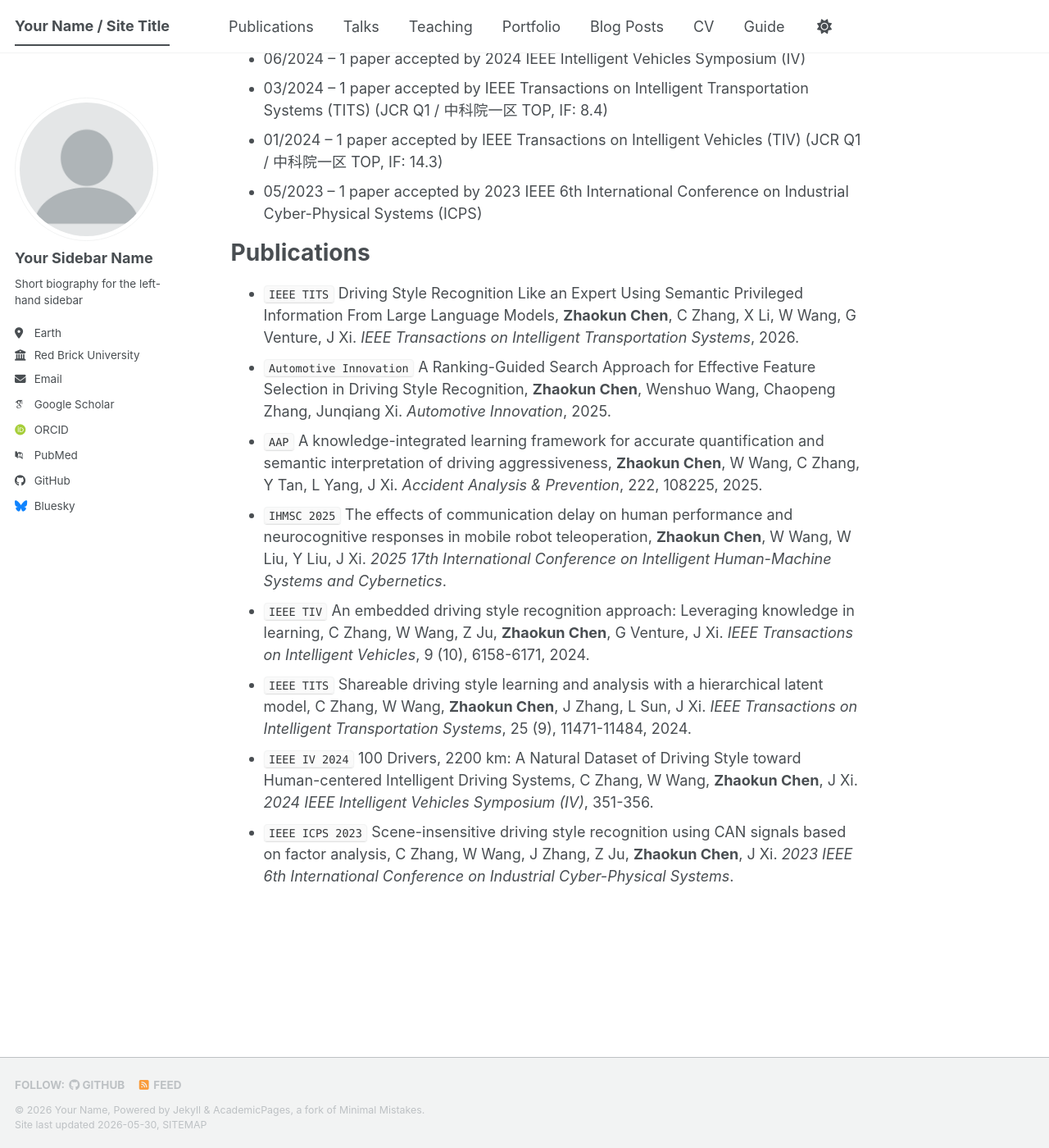
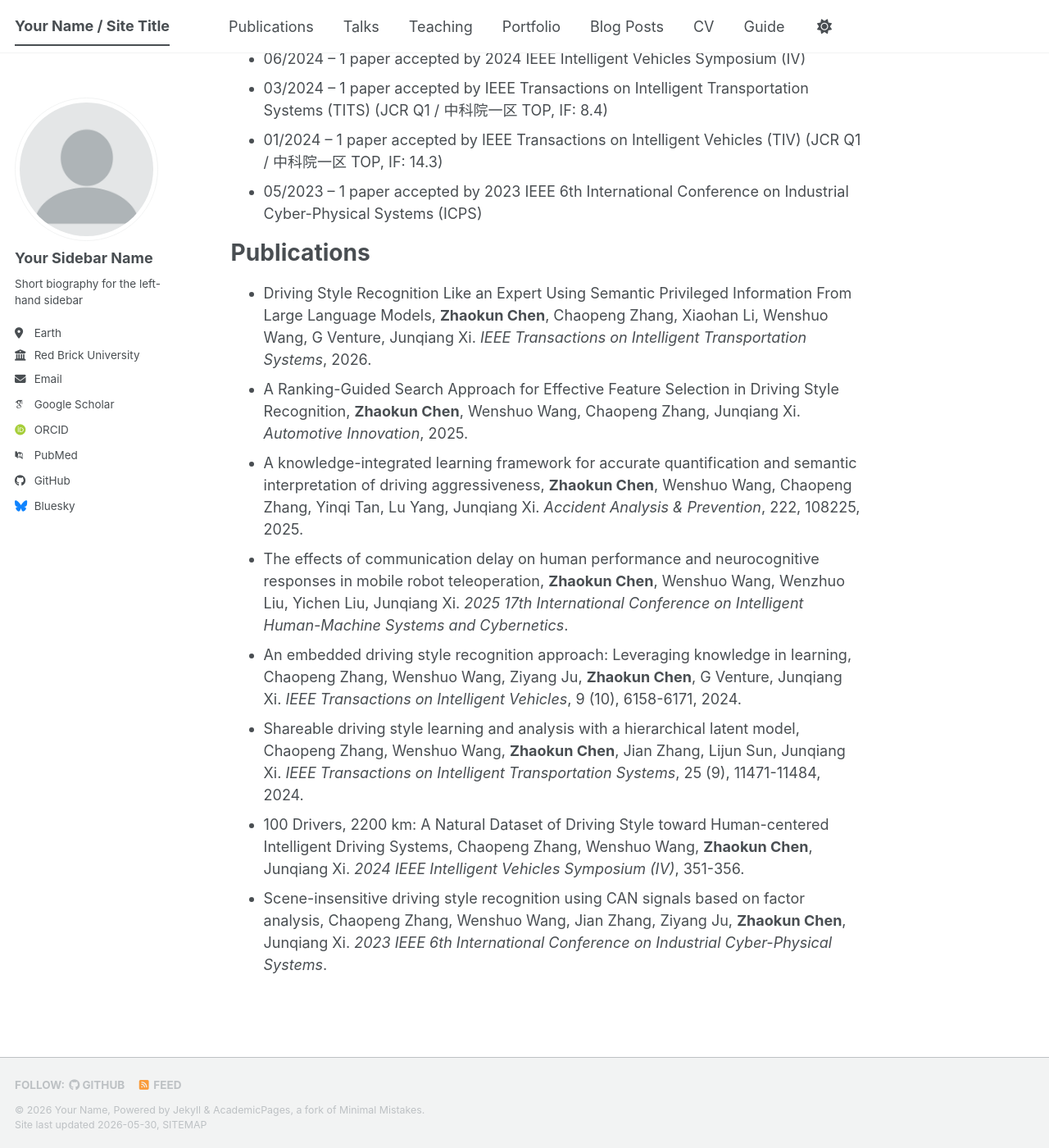
Before and after one commit to zhaokun-bit/zhaokun-bit.github.io, a Jekyll site: the page built from _pages/about.md, in a window 1280 px wide and 1400 px high, scrolled down 724 px. Shown: the whole window at 82% size. Built offline with Jekyll 4.4.1, drawn with Linux system fonts in a browser that asks for light colours; some web fonts are replaced; a script bundle is joined from its source files by our own code; library files that are not in the unit come from our copies.

Commit message:
Update about.md

```diff
--- a/_pages/about.md
+++ b/_pages/about.md
@@ -30,11 +30,11 @@ News
 Publications
 ======
 
-* `IEEE TITS` Driving Style Recognition Like an Expert Using Semantic Privileged Information From Large Language Models, **Zhaokun Chen**, C Zhang, X Li, W Wang, G Venture, J Xi. *IEEE Transactions on Intelligent Transportation Systems*, 2026.
-* `Automotive Innovation` A Ranking-Guided Search Approach for Effective Feature Selection in Driving Style Recognition, **Zhaokun Chen**, Wenshuo Wang, Chaopeng Zhang, Junqiang Xi. *Automotive Innovation*, 2025.
-* `AAP` A knowledge-integrated learning framework for accurate quantification and semantic interpretation of driving aggressiveness, **Zhaokun Chen**, W Wang, C Zhang, Y Tan, L Yang, J Xi. *Accident Analysis & Prevention*, 222, 108225, 2025.
-* `IHMSC 2025` The effects of communication delay on human performance and neurocognitive responses in mobile robot teleoperation, **Zhaokun Chen**, W Wang, W Liu, Y Liu, J Xi. *2025 17th International Conference on Intelligent Human-Machine Systems and Cybernetics*.
-* `IEEE TIV` An embedded driving style recognition approach: Leveraging knowledge in learning, C Zhang, W Wang, Z Ju, **Zhaokun Chen**, G Venture, J Xi. *IEEE Transactions on Intelligent Vehicles*, 9 (10), 6158-6171, 2024.
-* `IEEE TITS` Shareable driving style learning and analysis with a hierarchical latent model, C Zhang, W Wang, **Zhaokun Chen**, J Zhang, L Sun, J Xi. *IEEE Transactions on Intelligent Transportation Systems*, 25 (9), 11471-11484, 2024.
-* `IEEE IV 2024` 100 Drivers, 2200 km: A Natural Dataset of Driving Style toward Human-centered Intelligent Driving Systems, C Zhang, W Wang, **Zhaokun Chen**, J Xi. *2024 IEEE Intelligent Vehicles Symposium (IV)*, 351-356.
-* `IEEE ICPS 2023` Scene-insensitive driving style recognition using CAN signals based on factor analysis, C Zhang, W Wang, J Zhang, Z Ju, **Zhaokun Chen**, J Xi. *2023 IEEE 6th International Conference on Industrial Cyber-Physical Systems*.
+* Driving Style Recognition Like an Expert Using Semantic Privileged Information From Large Language Models, **Zhaokun Chen**, Chaopeng Zhang, Xiaohan Li, Wenshuo Wang, G Venture, Junqiang Xi. *IEEE Transactions on Intelligent Transportation Systems*, 2026.
+* A Ranking-Guided Search Approach for Effective Feature Selection in Driving Style Recognition, **Zhaokun Chen**, Wenshuo Wang, Chaopeng Zhang, Junqiang Xi. *Automotive Innovation*, 2025.
+* A knowledge-integrated learning framework for accurate quantification and semantic interpretation of driving aggressiveness, **Zhaokun Chen**, Wenshuo Wang, Chaopeng Zhang, Yinqi Tan, Lu Yang, Junqiang Xi. *Accident Analysis & Prevention*, 222, 108225, 2025.
+* The effects of communication delay on human performance and neurocognitive responses in mobile robot teleoperation, **Zhaokun Chen**, Wenshuo Wang, Wenzhuo Liu, Yichen Liu, Junqiang Xi. *2025 17th International Conference on Intelligent Human-Machine Systems and Cybernetics*.
+* An embedded driving style recognition approach: Leveraging knowledge in learning, Chaopeng Zhang, Wenshuo Wang, Ziyang Ju, **Zhaokun Chen**, G Venture, Junqiang Xi. *IEEE Transactions on Intelligent Vehicles*, 9 (10), 6158-6171, 2024.
+* Shareable driving style learning and analysis with a hierarchical latent model, Chaopeng Zhang, Wenshuo Wang, **Zhaokun Chen**, Jian Zhang, Lijun Sun, Junqiang Xi. *IEEE Transactions on Intelligent Transportation Systems*, 25 (9), 11471-11484, 2024.
+* 100 Drivers, 2200 km: A Natural Dataset of Driving Style toward Human-centered Intelligent Driving Systems, Chaopeng Zhang, Wenshuo Wang, **Zhaokun Chen**, Junqiang Xi. *2024 IEEE Intelligent Vehicles Symposium (IV)*, 351-356.
+* Scene-insensitive driving style recognition using CAN signals based on factor analysis, Chaopeng Zhang, Wenshuo Wang, Jian Zhang, Ziyang Ju, **Zhaokun Chen**, Junqiang Xi. *2023 IEEE 6th International Conference on Industrial Cyber-Physical Systems*.
```
